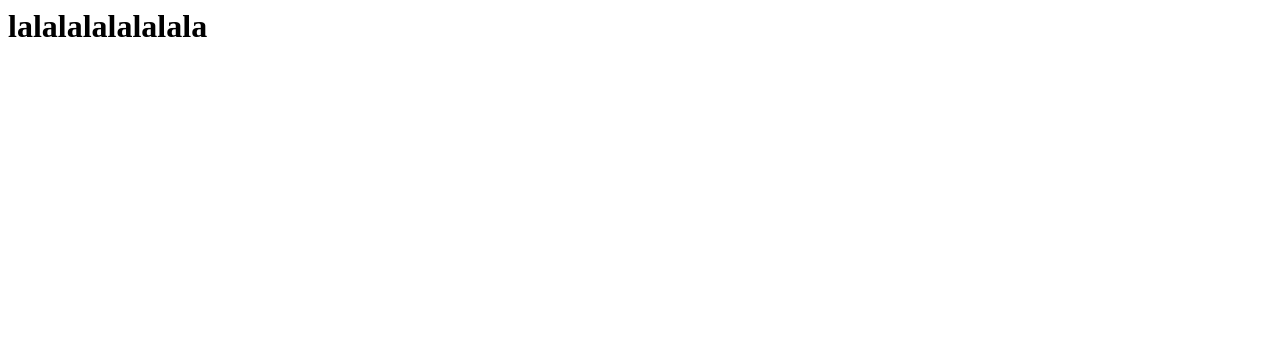
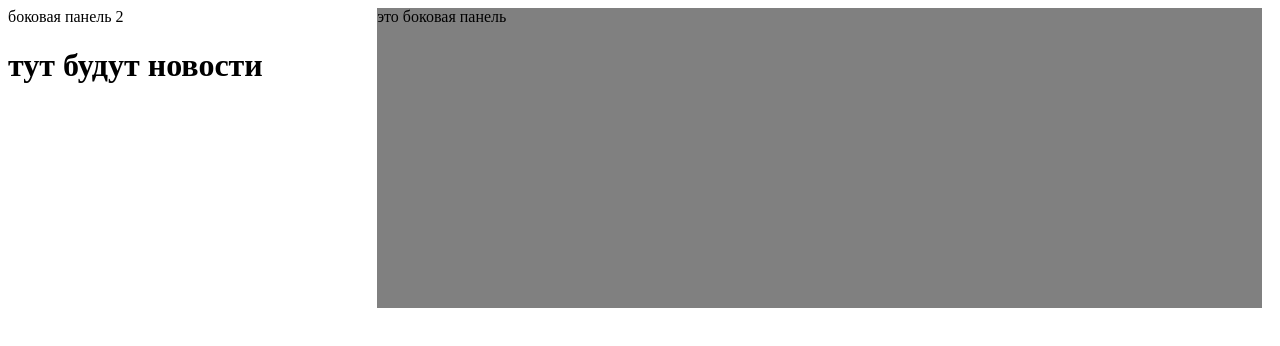
Before and after one commit to Evgenii-g189/Newsforjeka, a plain HTML site: page index.html in a window 1280 px wide. Drawn offline with Linux system fonts and the light colour scheme.

Commit message:
Update index.html

```diff
--- a/index.html
+++ b/index.html
@@ -2,10 +2,43 @@
 <html>
 <head>
 <meta charset="utf-8">
-<title>newsforjeka</title>
+<title>newsfromjeka</title>
 </head>
+  <style>
+  .sidebar {
+    float:left;
+    background-color:grey;
+    width:15%;
+    height:auto;
+    margin-right:10px;
+    min-height:300px;
+   }
+  .sidebar {
+    float:right;
+    background-color:grey;
+    width:15%;
+    height:auto;
+    margin-left:10px;
+    min-height:300px;
+   }
+  .sidebar {
+    background-color:grey;
+    width:70%;
+    height:auto;
+    min-height:300px;
+   }
+
+  </style>
 <body>
-<h1>lalalalalalalala</h1>
+  <div class="sidebar">
+    это боковая панель
+  </div>
+  <div class="sidebar2">
+  боковая панель 2
+  </div>
+  <div class="content">
+    <h1>тут будут новости</h1>
+  </div
 </body>
 
 </html>
```
